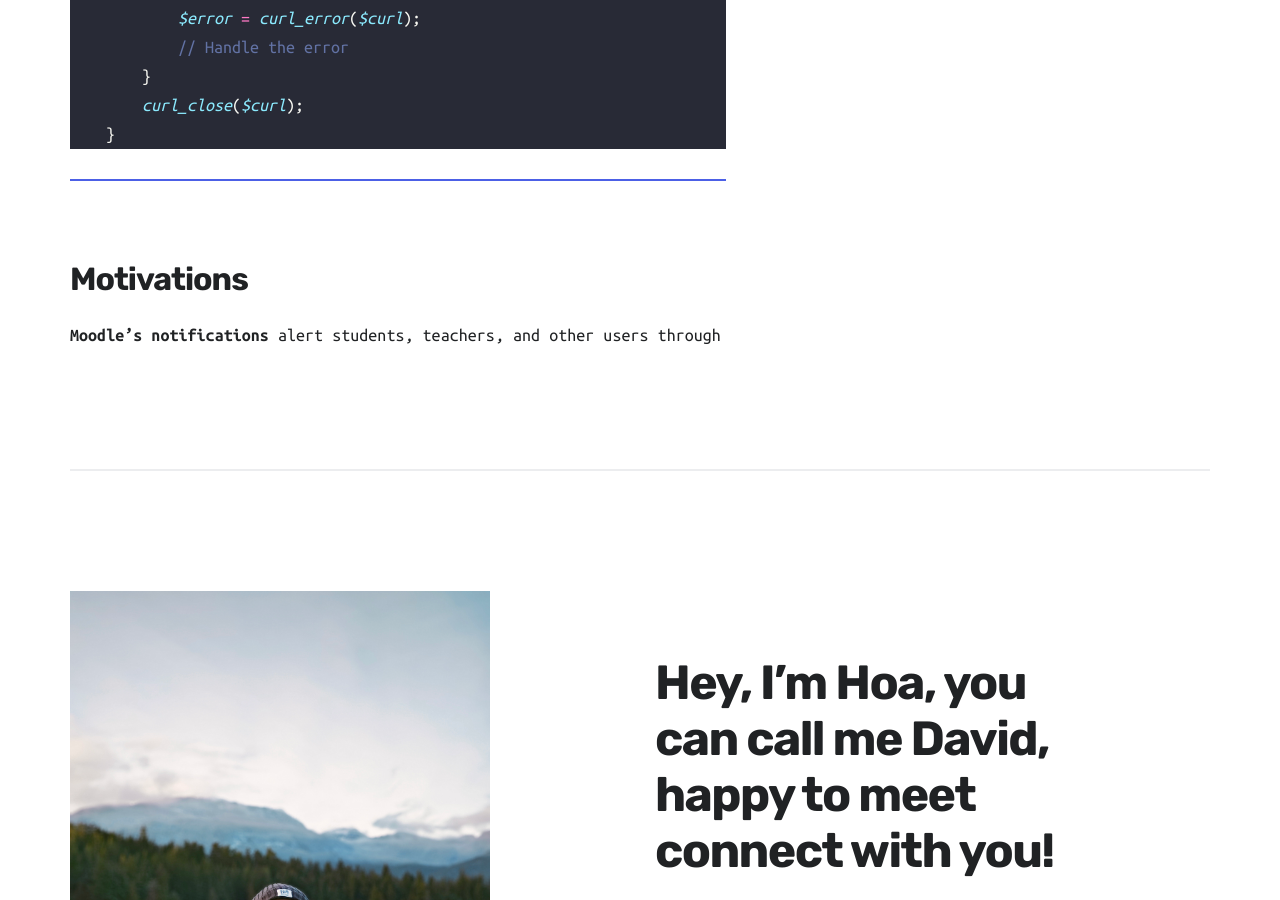
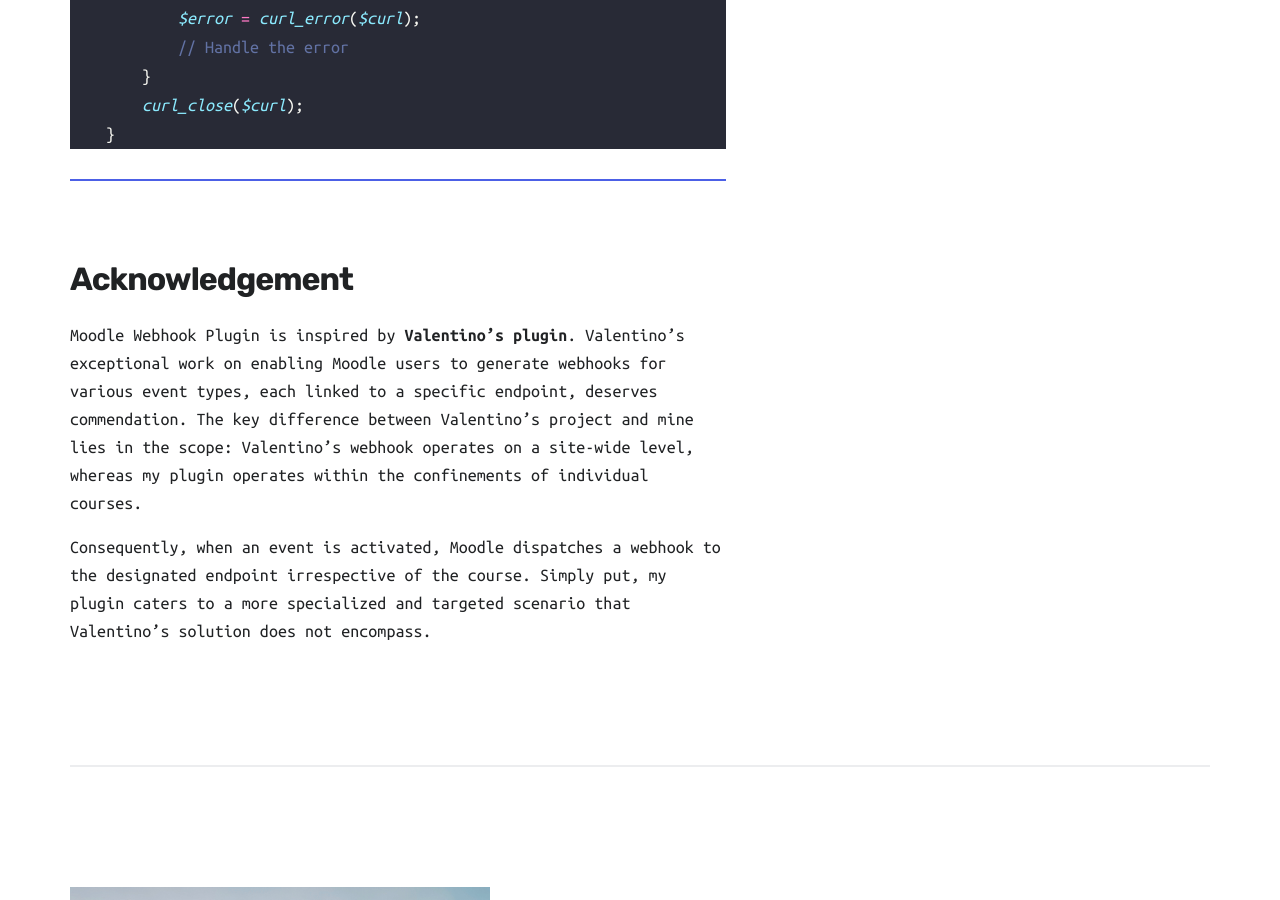
Before and after one commit to HoaTo001/David_portfolio, a Jekyll site: the page built from _projects/2024-03-12-Moodle-Webhook-Plugin.md, in a window 1280 px wide and 900 px high, scrolled down 5720 px. Built offline with Jekyll 4.4.1, drawn with Linux system fonts in a browser that asks for light colours; nearby versions of some CDN libraries.

```diff
--- a/_projects/2024-03-12-Moodle-Webhook-Plugin.md
+++ b/_projects/2024-03-12-Moodle-Webhook-Plugin.md
@@ -133,6 +133,11 @@
 {% endhighlight %}
 
 ---
-#### Motivations
-[Moodle's notifications](https://docs.moodle.org/403/en/Notifications) alert students, teachers, and other users
-through
+#### Acknowledgement
+
+Moodle Webhook Plugin is inspired by [Valentino's plugin](https://github.com/valentineus/moodle-webhooks).
+Valentino's exceptional work on enabling Moodle users to generate webhooks for various event types, each linked to a specific endpoint, deserves commendation.
+The key difference between Valentino's project and mine lies in the scope:
+Valentino's webhook operates on a site-wide level, whereas my plugin operates within the confinements of individual courses.
+
+Consequently, when an event is activated, Moodle dispatches a webhook to the designated endpoint irrespective of the course. Simply put, my plugin caters to a more specialized and targeted scenario that Valentino's solution does not encompass.
```
